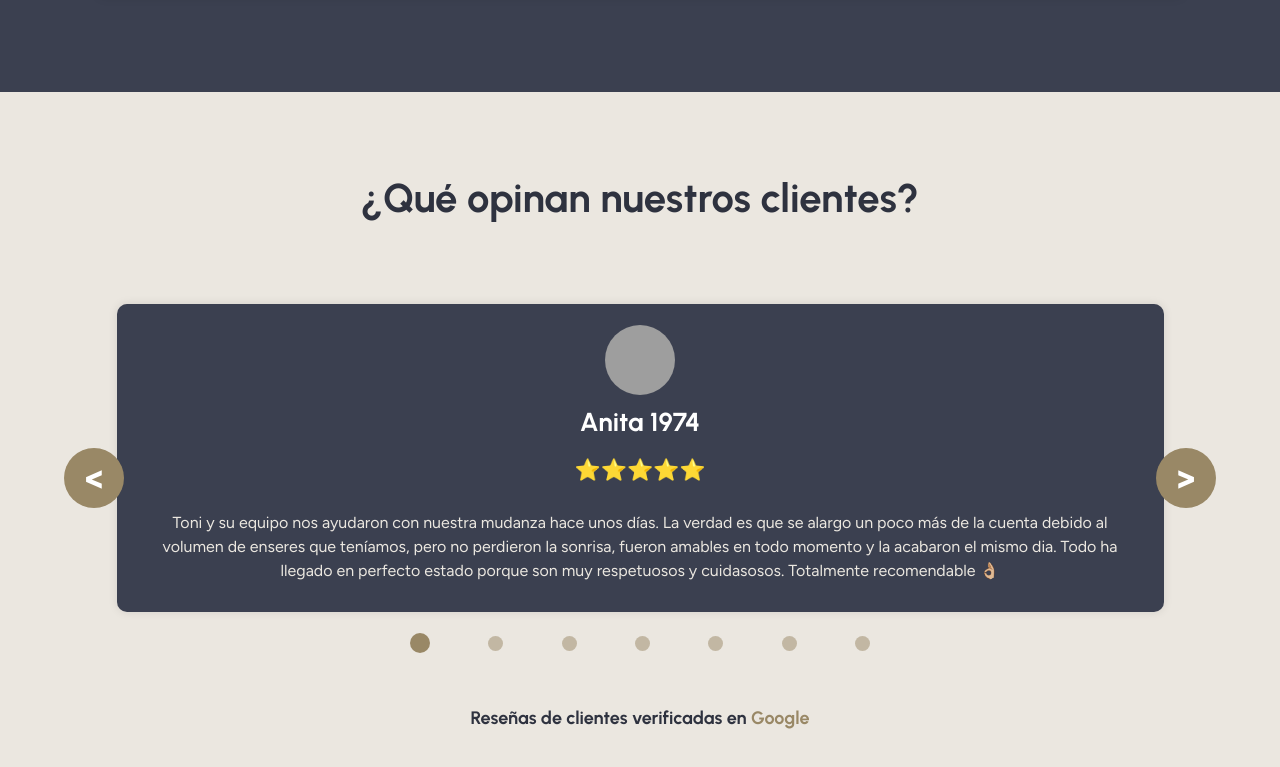
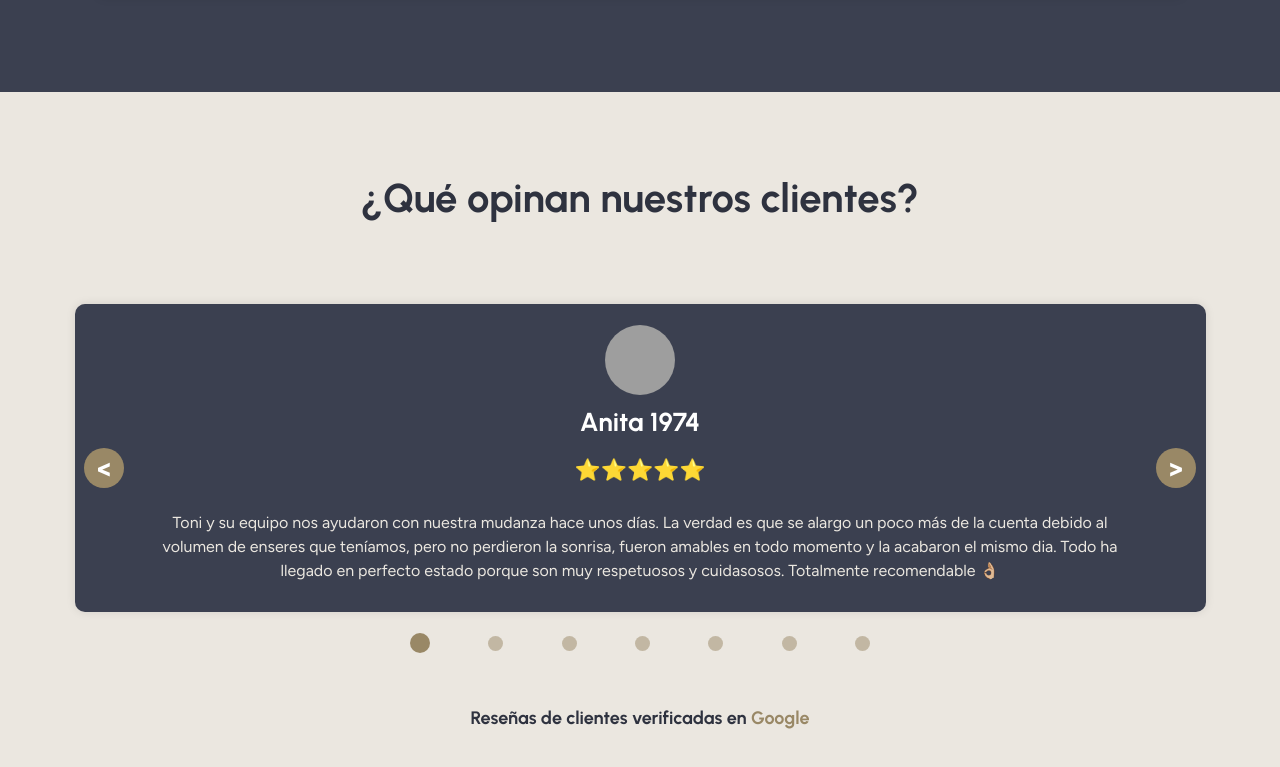
Before and after one commit to Soulzen/mudanzastcolau, a Next.js app: page / in a window 1280 px wide. Shown: the part 5284-6051 px from the top of the page. Built offline with nearby package versions, Linux system fonts and the light colour scheme; grey boxes are pictures that could not be loaded.

Commit message:
improved reviews carousel

```diff
--- a/src/components/reviews/review_card/review_card.module.css
+++ b/src/components/reviews/review_card/review_card.module.css
@@ -3,8 +3,8 @@
   flex-direction: column;
   align-items: center;
   justify-content: center;
-  margin: 1em 2.5em;
-  padding: 1em;
+  margin: 1em 0.5em;
+  padding: 1em 3em;
   position: relative;
   overflow: hidden;
   background-color: var(--clr-secondary);
--- a/src/components/reviews/reviews_carousel/reviews_carousel.module.css
+++ b/src/components/reviews/reviews_carousel/reviews_carousel.module.css
@@ -3,7 +3,6 @@
   display: flex;
   justify-content: center;
   align-items: center;
-  margin: 0.5 0;
   padding: 1em 0 0;
 }
 
@@ -16,11 +15,11 @@
   border: none;
   cursor: pointer;
   border-radius: 50%;
-  width: 60px;
-  height: 60px;
+  width: 40px;
+  height: 40px;
   z-index: 10;
   font-family: var(--font-basic);
-  font-size: 2em;
+  font-size: 1.5em;
   font-weight: 700;
   background-color: var(--clr-accent); /* Add a background color */
   color: white; /* Change the color of the text to white */
@@ -32,11 +31,11 @@
 }
 
 .review__button_prev {
-  left: 0;
+  left: 20px;
 }
 
 .review__button_next {
-  right: 0;
+  right: 20px;
 }
 
 .pagination {
```
